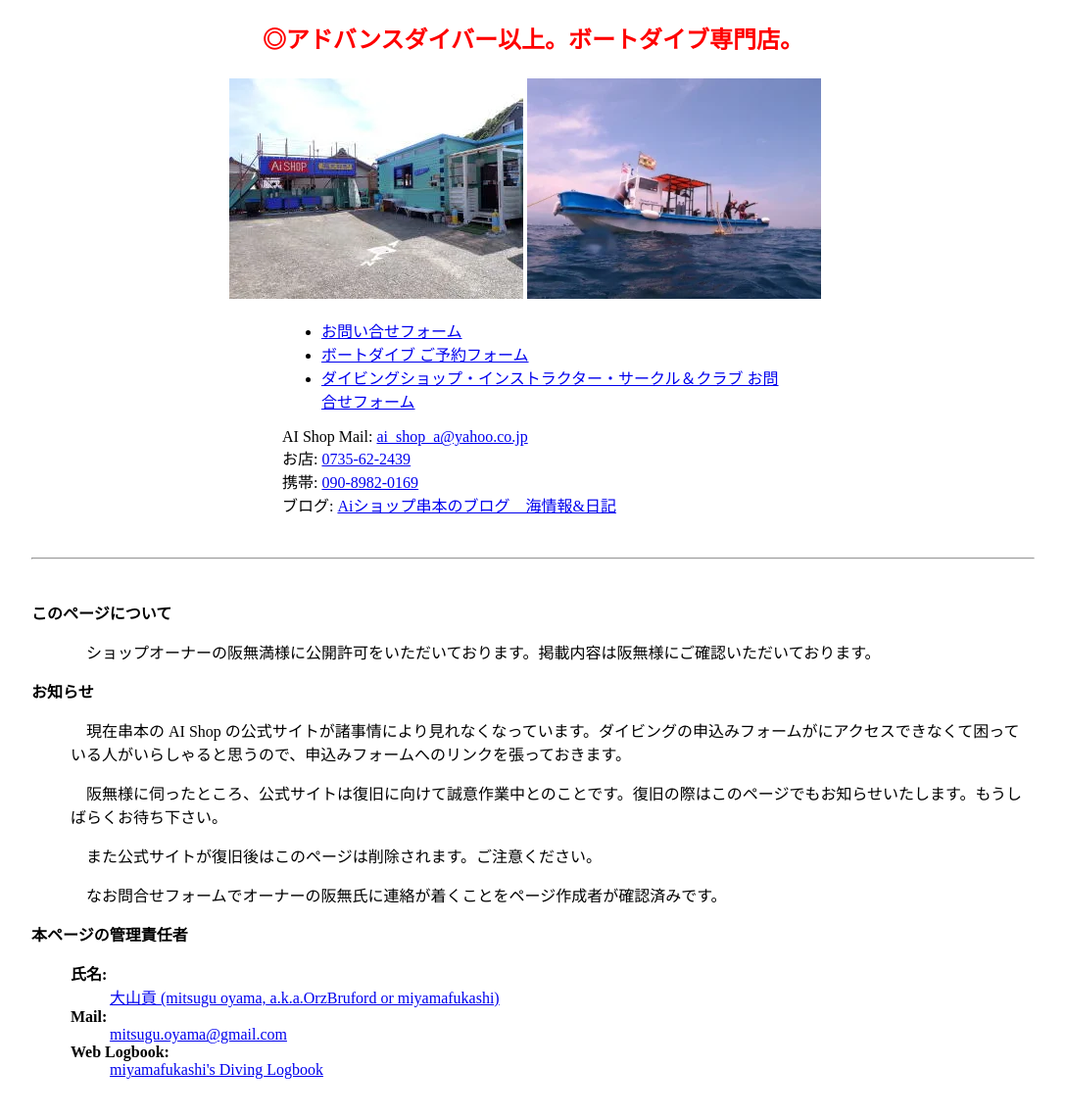
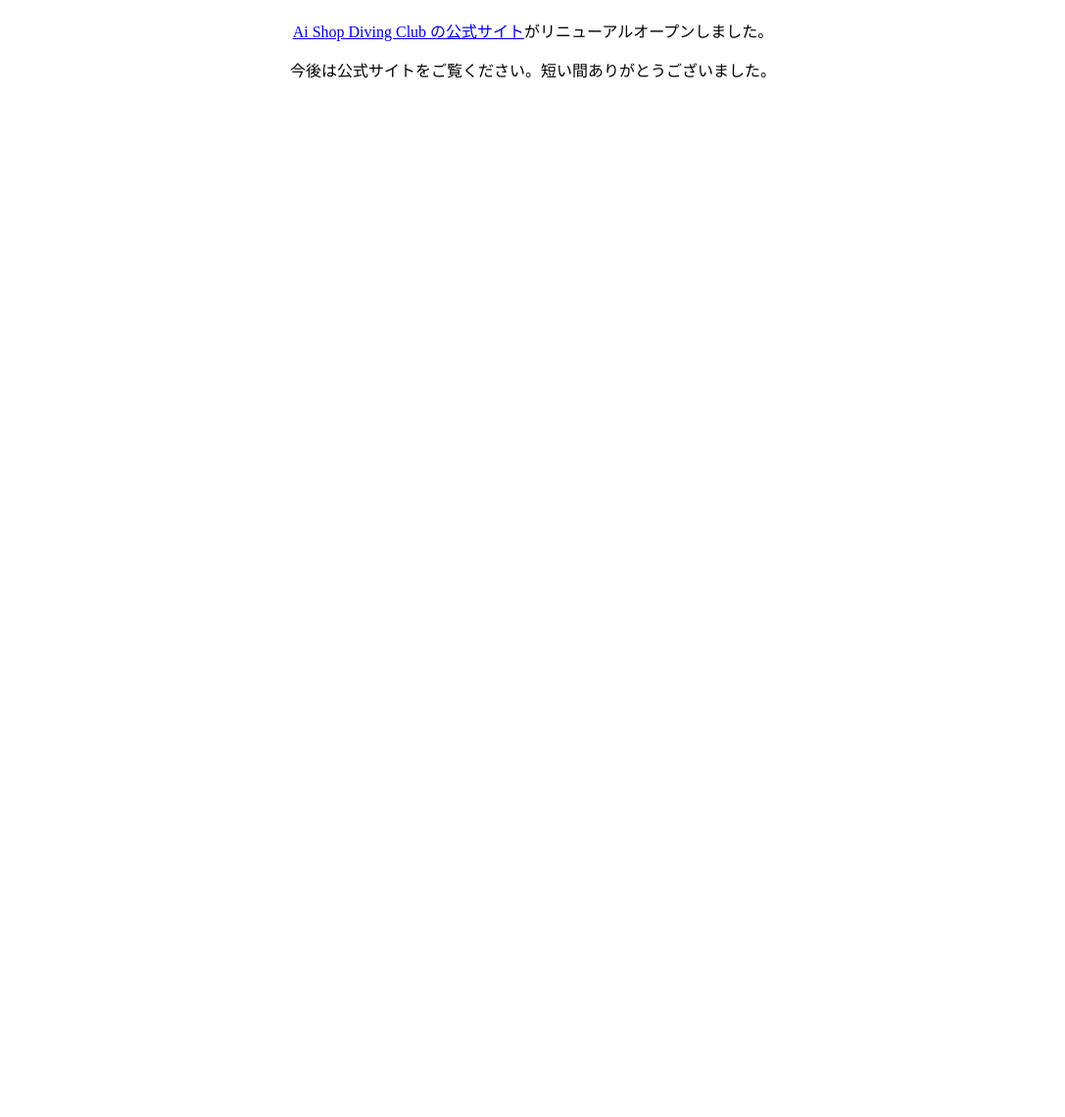
Before and after one commit to mitsugu/ai_shop_kushimoto, a plain HTML site: page index.html in a window 1280 px wide. Shown: the part 70-1210 px from the top of the page at 98% size, without its empty margins (96-1183 px from the left). After the commit the page ends 800 px from the top, so only its background shows below. Drawn offline with Linux system fonts and the light colour scheme.

Commit message:
site close message

```diff
--- a/index.html
+++ b/index.html
@@ -2,6 +2,7 @@
 <html lang="ja">
 <head>
 	<meta charset="UTF-8">
+
 	<meta property="og:type" content="website" />
 	<meta property="og:title" content="串本 Ai Shop ダイビング申込みフォームへの臨時リンク" />
 	<meta property="og:description" content="串本 Ai Shop ダイビング申込みフォームへの臨時リンク" />
@@ -46,52 +47,15 @@
 			margin-left:auto;
 			margin-right:auto;
 		}
+		p.center {
+			text-align:center;
+		}
 	</style>
 
 </head>
 <body>
 	<h1>串本 Ai Shop ダイビング申込みフォームへの臨時リンク</h1>
-	<p class="topnote">◎アドバンスダイバー以上。ボートダイブ専門店。</p>
-	<div class="topimages">
-		<img src="20250728161335608.png" alt="AI Shop全景" title="AI Shop全景">
-		<img src="20250728161339288.png" alt="所有ボート" title="所有ボート">
-	</div>
-	<div class="shop-message">
-		<ul>
-		<li><a href="https://ws.formzu.net/fgen/S776776884/" target="_blank">お問い合せフォーム</a></li>
-		<li><a href="https://ws.formzu.net/fgen/S320335727/" target="_blank">ボートダイブ ご予約フォーム</a></li>
-		<li><a href="https://ws.formzu.net/fgen/S253203532/" target="_blank">ダイビングショップ・インストラクター・サークル＆クラブ お問合せフォーム</a></li>
-		</ul>
-		<p>AI Shop Mail: <a href=mailto:ai_shop_a@yahoo.co.jp">ai_shop_a@yahoo.co.jp</a><br>
-		お店: <a href="tel:0735-62-2439">0735-62-2439</a><br>
-		携帯: <a href="tel:090-8982-0169">090-8982-0169</a><br>
-		ブログ: <a href="http://tine274.blog42.fc2.com/" target="_blank">Aiショップ串本のブログ　海情報&日記</a></p>
-	</div>
-	<br>
-	<hr>
-	<br>
-	<dl>
-	<dt>このページについて</dt>
-	<dd>
-		<p>ショップオーナーの阪無満様に公開許可をいただいております。掲載内容は阪無様にご確認いただいております。</p>
-	</dd>
-	<dt>お知らせ</dt>
-	<dd>
-		<p>現在串本の AI Shop の公式サイトが諸事情により見れなくなっています。ダイビングの申込みフォームがにアクセスできなくて困っている人がいらしゃると思うので、申込みフォームへのリンクを張っておきます。</p>
-		<p>阪無様に伺ったところ、公式サイトは復旧に向けて誠意作業中とのことです。復旧の際はこのページでもお知らせいたします。もうしばらくお待ち下さい。</p>
-		<p>また公式サイトが復旧後はこのページは削除されます。ご注意ください。</p>
-		<p>なお問合せフォームでオーナーの阪無氏に連絡が着くことをページ作成者が確認済みです。</p>
-	</dd>
-	<dt>本ページの管理責任者</dt>
-	<dd>
-		<dl>
-		<dt>氏名:</dt>
-		<dd><a href="https://orzbruford.github.io/orzbruford/" target="_blank">大山貢 (mitsugu oyama, a.k.a.OrzBruford or miyamafukashi)</a></dd>
-		<dt>Mail:</dt>
-		<dd><a href="mailto:mitsugu.oyama@gmail.com">mitsugu.oyama@gmail.com</a></dd>
-		<dt>Web Logbook:</dt>
-		<dd><a href="https://mitsugu.github.io/divinglogbook/" target="_blank">miyamafukashi's Diving Logbook</a></dd>
-	</dd>
-	</dl>
+	<p class="center"><a href="https://ai-shop-diving.jp/" class="external" target="_blank">Ai Shop Diving Club の公式サイト</a>がリニューアルオープンしました。</p>
+	<p class="center">今後は公式サイトをご覧ください。短い間ありがとうございました。</p>
 </body>
 </html>
```
Lines whose indentation alone changed are shown as unchanged.
